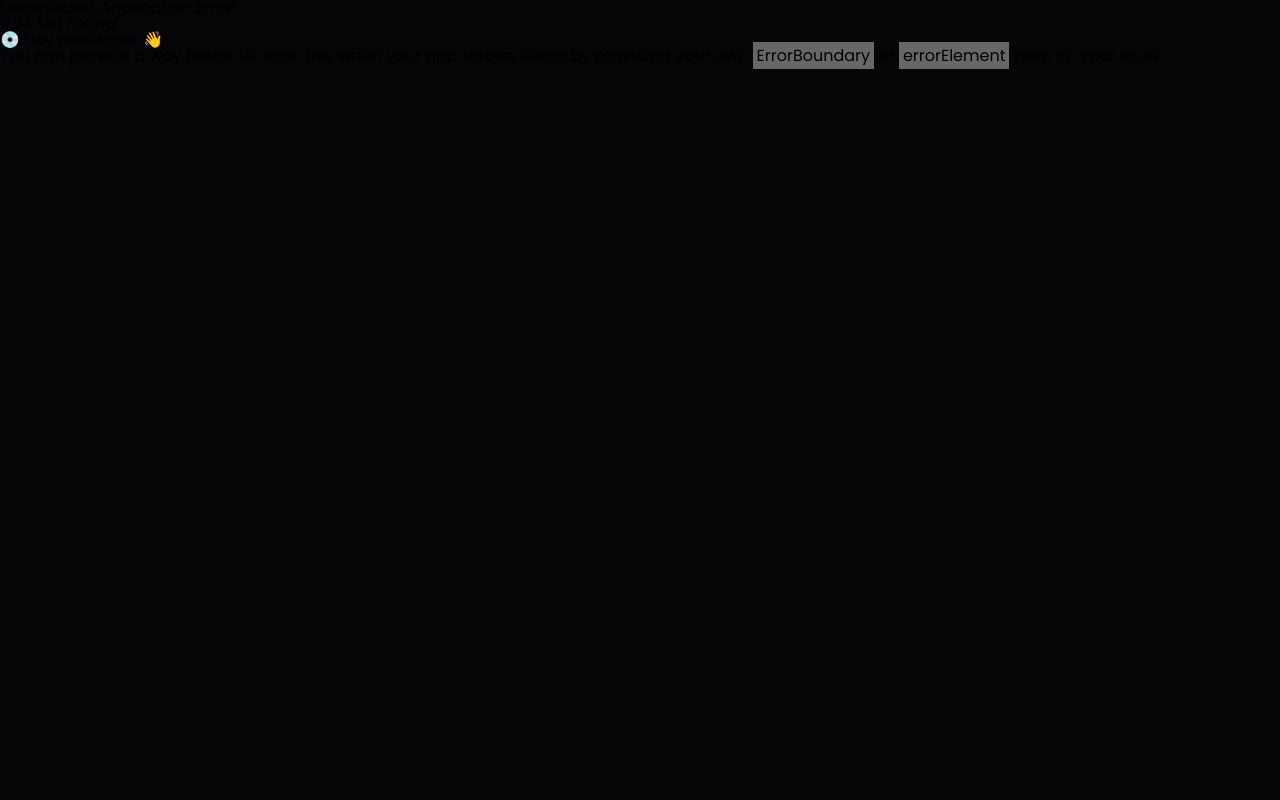
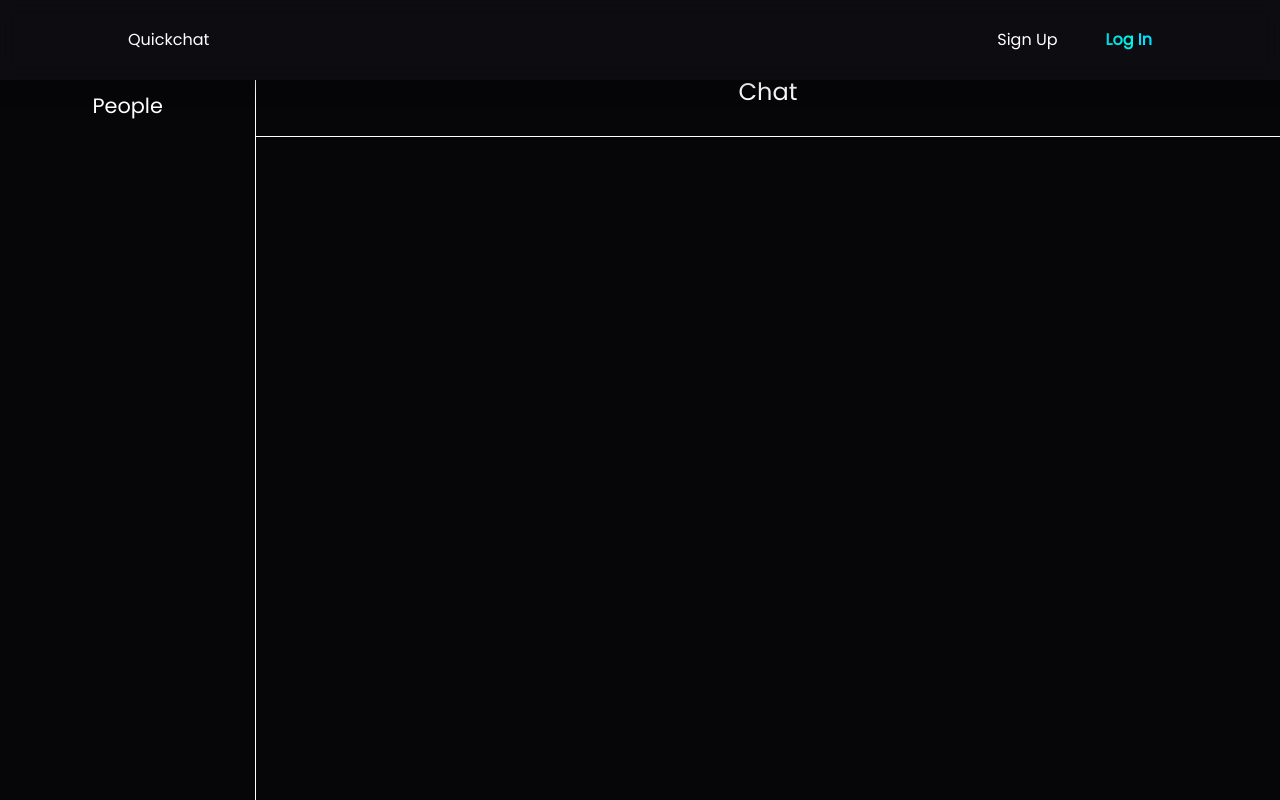
Before and after one commit to Flaryiest/QuickChat, a React (Vite) app in the folder frontEnd/: page /chat in a window 1280 px wide. Before the commit this address had no page. Built offline with nearby package versions, Linux system fonts and the light colour scheme; a web font is replaced by a local one.

Commit message:
finished base styling for chat page

```diff
--- /dev/null
+++ b/frontEnd/src/components/chatPage/ChatPage.jsx
@@ -0,0 +1,29 @@
+import { useState } from "react"
+import NavBar from "../NavBar"
+import Footer from "../Footer"
+import ScrollToTop from "../ScrollToTop"
+import { useForm } from "react-hook-form"
+import "/src/styles/chatPage.css"
+
+function ChatPage() {
+    return <div className="chatPage">
+        <NavBar/>
+        <ScrollToTop/>
+        <div className="chatPageContent">
+            <div className="chatPageSideBar">
+                <div className="chatPageSideBarTop">
+                    <div className="chatPageSideBarHeader">People</div>
+                </div>
+            </div>
+            <div className="fadeColumn"></div>
+            <div className="chatPageMain">
+                <div className="chatPageMainTop">
+                    <h2 className="chatPageMainHeader">Chat</h2>
+                    <div className="fade"></div>
+                </div>
+            </div>
+        </div>
+    </div>
+}
+
+export default ChatPage
--- a/frontEnd/src/main.jsx
+++ b/frontEnd/src/main.jsx
@@ -2,6 +2,7 @@ import { createRoot } from 'react-dom/client'
 import Homepage from './components/homepage/Homepage.jsx'
 import LogInPage from './components/logInPage/LogInPage.jsx'
 import SignUpPage from './components/signUpPage/SignUpPage.jsx'
+import ChatPage from './components/chatPage/ChatPage.jsx'
 import './styles/index.css'
 import {createBrowserRouter ,RouterProvider ,Route ,Link } from "react-router-dom";
 
@@ -14,6 +15,9 @@ const router = createBrowserRouter([
   },
   {path: "login",
     element: <LogInPage/>
+  },
+  {path: "chat",
+  element: <ChatPage/>
   }
 ])
 
--- a/frontEnd/src/styles/SignUpPage.css
+++ b/frontEnd/src/styles/SignUpPage.css
@@ -179,6 +179,7 @@ input[type="text"] {
   text-align: center;
 }
 
+
 @media only screen and (max-width: 1000px) {
   .input__field {
     width: 180px;
--- /dev/null
+++ b/frontEnd/src/styles/chatPage.css
@@ -0,0 +1,60 @@
+.chatPage {
+    width: 100dvw;
+    height: 100dvh;
+    color: white;
+    background-color: #060609;
+}
+
+.chatPageContent {
+    display: flex;
+
+}
+
+.chatPageSideBar {
+    width: 400px;
+    background-color: #060609;
+    height: 90dvh;
+}
+.chatPageMain {
+    display: flex;
+    width: 100%;
+}
+
+
+.chatPageMainTop {
+    display: flex;
+    flex-direction: column;
+    gap: 32px;
+}
+.chatPageMainHeader {
+    text-align: center;
+    width: 100%;
+    font-size: 1.5em;
+}
+
+.chatPageSideBarTop {
+    margin-top: 16px;
+    width: 100%;
+    display: flex;
+    justify-content: center;
+    align-items: center;
+    font-size: 1.3em;
+}
+
+
+
+.fade {
+    height: 1px;
+    background-color: white;
+    width: 80dvw;
+    margin: 0 auto;
+    background-image: linear-gradient(left , white 2%, #E6E6E6 50%, white 98%);
+}
+
+.fadeColumn {
+    height: 90dvh;
+    background-color: white;
+    width: 1px;
+    margin: auto 0;
+    background-image: linear-gradient(left , white 2%, #E6E6E6 50%, white 98%);
+}
```
